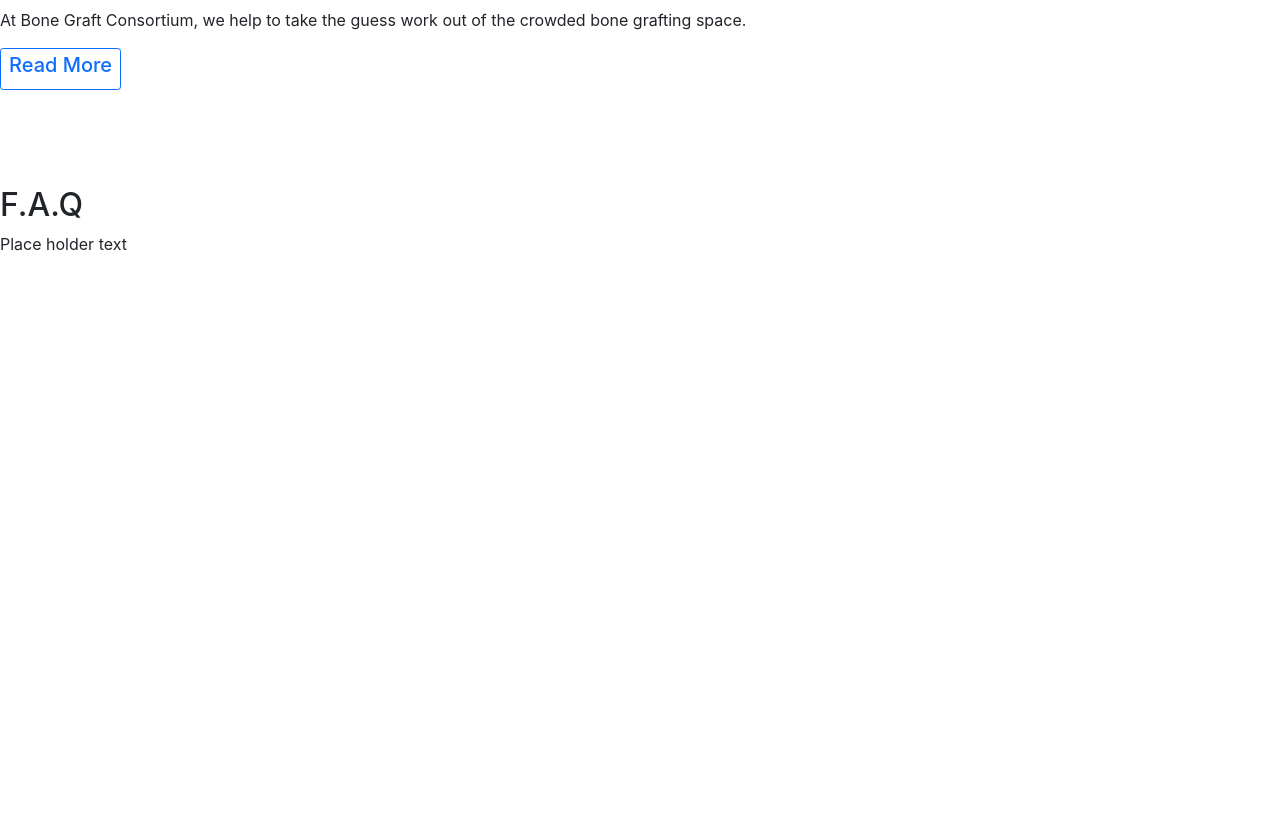
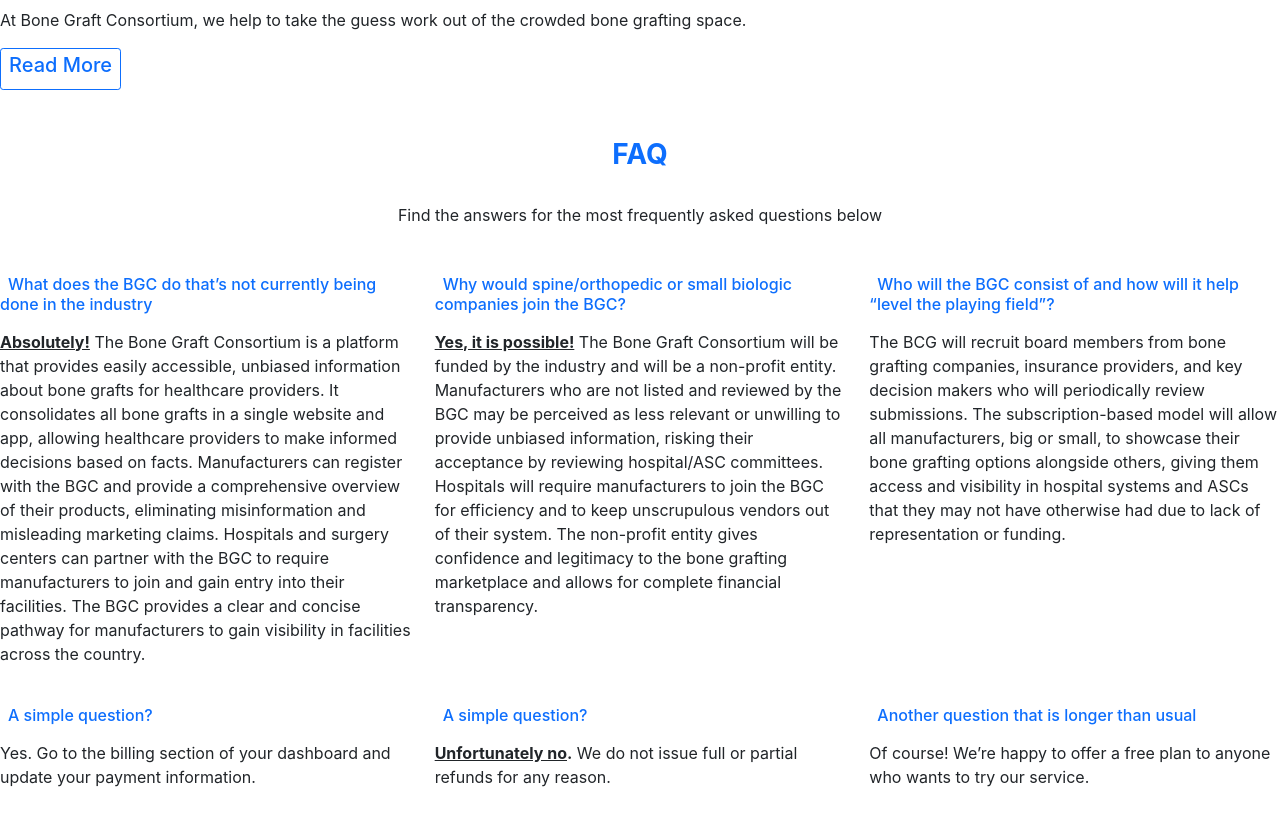
Before and after one commit to davidwilliford99/BGC, a React (Create React App) app in the folder app/: page /home in a window 1280 px wide. Shown: the part 1000-1826 px from the top of the page. Before the commit the page ends 1320 px from the top, so only its background shows below. Built offline with nearby package versions, Linux system fonts and the light colour scheme.

Commit message:
Updated Home

```diff
--- a/app/src/pages/HomePage.js
+++ b/app/src/pages/HomePage.js
@@ -1,7 +1,6 @@
 import React from 'react';
 
 function HomePage() {
-
   return (
     <div className='card-wrapper'>
       <div className='card'>
@@ -38,10 +37,65 @@ function HomePage() {
         </a>
       </div>
 
-      <div className='py-5'>
-        <h2>F.A.Q</h2>
-        <p>Place holder text</p>
-      </div>
+      <section>
+  <h3 class="text-center mb-4 pb-2 text-primary fw-bold">FAQ</h3>
+  <p class="text-center mb-5">
+    Find the answers for the most frequently asked questions below
+  </p>
+
+  <div class="row">
+    <div class="col-md-6 col-lg-4 mb-4">
+      <h6 class="mb-3 text-primary"><i class="far fa-paper-plane text-primary pe-2"></i>What does the BGC do that’s not currently being done in the industry</h6>
+      <p>
+        <strong><u>Absolutely!</u></strong> The Bone Graft Consortium is a platform that provides easily accessible, unbiased information about bone grafts for healthcare providers. It consolidates all bone grafts in a single website and app, allowing healthcare providers to make informed decisions based on facts. Manufacturers can register with the BGC and provide a comprehensive overview of their products, eliminating misinformation and misleading marketing claims. Hospitals and surgery centers can partner with the BGC to require manufacturers to join and gain entry into their facilities. The BGC provides a clear and concise pathway for manufacturers to gain visibility in facilities across the country.
+      </p>
+    </div>
+
+    <div class="col-md-6 col-lg-4 mb-4">
+      <h6 class="mb-3 text-primary"><i class="fas fa-pen-alt text-primary pe-2"></i> Why would spine/orthopedic or small biologic companies join the BGC?</h6>
+      <p>
+        <strong><u>Yes, it is possible!</u></strong> The Bone Graft Consortium will be funded by the industry and will be a non-profit entity. Manufacturers who are not listed and reviewed by the BGC may be perceived as less relevant or unwilling to provide unbiased information, risking their acceptance by reviewing hospital/ASC committees. Hospitals will require manufacturers to join the BGC for efficiency and to keep unscrupulous vendors out of their system. The non-profit entity gives confidence and legitimacy to the bone grafting marketplace and allows for complete financial transparency.
+
+
+
+
+      </p>
+    </div>
+
+    <div class="col-md-6 col-lg-4 mb-4">
+      <h6 class="mb-3 text-primary"><i class="fas fa-user text-primary pe-2"></i> Who will the BGC consist of and how will it help “level the playing field”?
+      </h6>
+      <p>
+      The BCG will recruit board members from bone grafting companies, insurance providers, and key decision makers who will periodically review submissions. The subscription-based model will allow all manufacturers, big or small, to showcase their bone grafting options alongside others, giving them access and visibility in hospital systems and ASCs that they may not have otherwise had due to lack of representation or funding.
+      </p>
+    </div>
+
+    <div class="col-md-6 col-lg-4 mb-4">
+      <h6 class="mb-3 text-primary"><i class="fas fa-rocket text-primary pe-2"></i> A simple
+        question?
+      </h6>
+      <p>
+        Yes. Go to the billing section of your dashboard and update your payment information.
+      </p>
+    </div>
+
+    <div class="col-md-6 col-lg-4 mb-4">
+      <h6 class="mb-3 text-primary"><i class="fas fa-home text-primary pe-2"></i> A simple
+        question?
+      </h6>
+      <p><strong><u>Unfortunately no</u>.</strong> We do not issue full or partial refunds for any
+        reason.</p>
+    </div>
+
+    <div class="col-md-6 col-lg-4 mb-4">
+      <h6 class="mb-3 text-primary"><i class="fas fa-book-open text-primary pe-2"></i> Another
+        question that is longer than usual</h6>
+      <p>
+        Of course! We’re happy to offer a free plan to anyone who wants to try our service.
+      </p>
+    </div>
+  </div>
+</section>
     </div>
   );
 }
```
